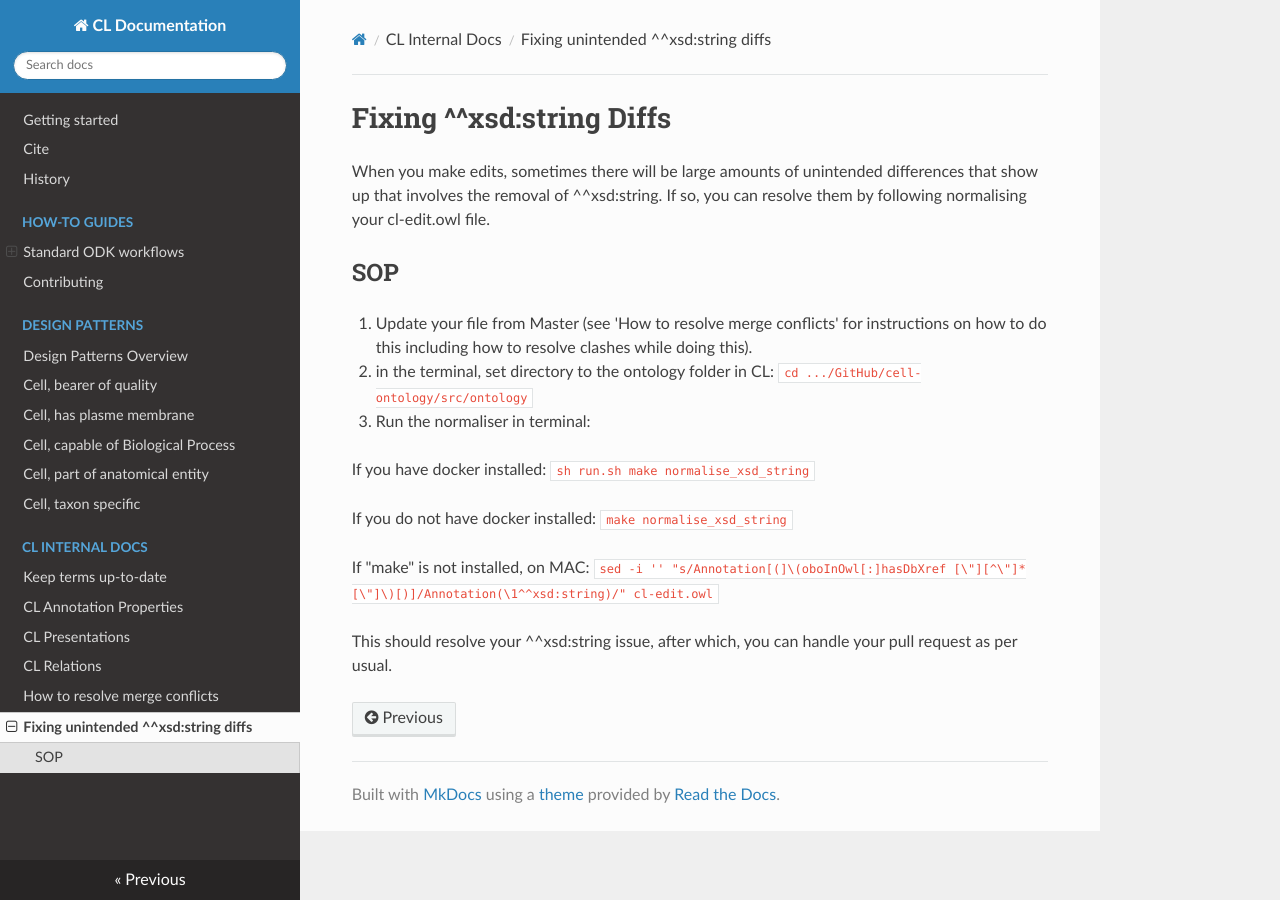
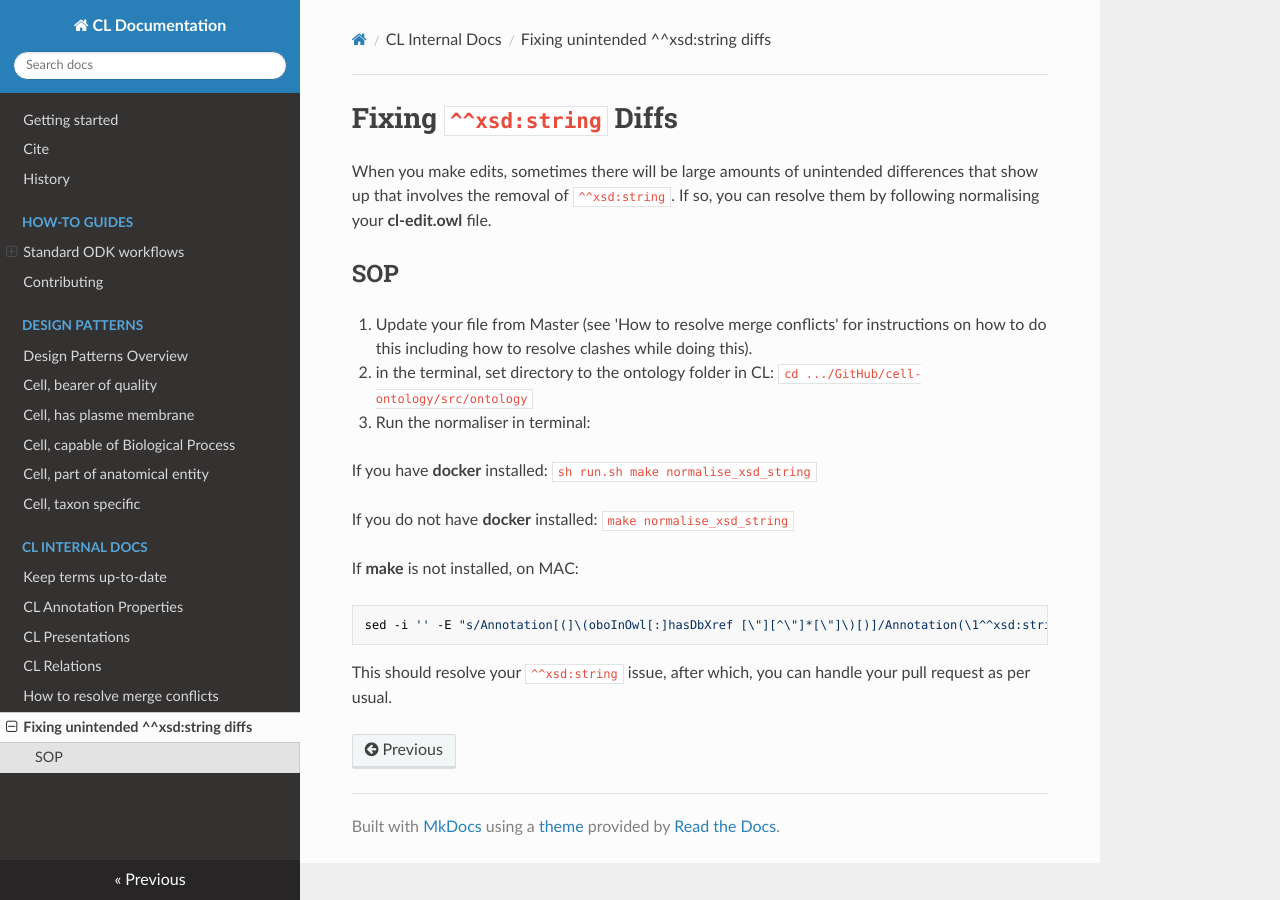
Before and after one commit to obophenotype/cell-ontology, an MkDocs documentation site: the page built from docs/Fixing_xsdstring_diffs.md, in a window 1280 px wide. Built offline with MkDocs 1.6.1, drawn with Linux system fonts in a browser that asks for light colours; nearby versions of some CDN libraries.

Commit message:
Add `sed -E` flag for consistency
This commit intends to update the documentation on fixing `^^xsd:string` issues. It adds an `-E` flag so that the command line method of normalisation is consistent with the one in the `cl.Makefile`.

If applied, this commit will fix #1362.

````diff
--- a/docs/Fixing_xsdstring_diffs.md
+++ b/docs/Fixing_xsdstring_diffs.md
@@ -1,5 +1,5 @@
-# Fixing ^^xsd:string Diffs
-When you make edits, sometimes there will be large amounts of unintended differences that show up that involves the removal of ^^xsd:string. If so, you can resolve them by following normalising your cl-edit.owl file.
+# Fixing `^^xsd:string` Diffs
+When you make edits, sometimes there will be large amounts of unintended differences that show up that involves the removal of `^^xsd:string`. If so, you can resolve them by following normalising your **cl-edit.owl** file.
 
 ## SOP
 
@@ -9,11 +9,14 @@ When you make edits, sometimes there will be large amounts of unintended differe
 
 3. Run the normaliser in terminal:
 
-  If you have docker installed: ```sh run.sh make normalise_xsd_string```
+  If you have **docker** installed: ```sh run.sh make normalise_xsd_string```
 
-  If you do not have docker installed: ```make normalise_xsd_string```
+  If you do not have **docker** installed: ```make normalise_xsd_string```
 
-  If "make" is not installed, on MAC: ``` sed -i '' "s/Annotation[(]\(oboInOwl[:]hasDbXref [\"][^\"]*[\"]\)[)]/Annotation(\1^^xsd:string)/" cl-edit.owl ```
+  If **make** is not installed, on MAC:
+``` sh
+sed -i '' -E "s/Annotation[(]\(oboInOwl[:]hasDbXref [\"][^\"]*[\"]\)[)]/Annotation(\1^^xsd:string)/" cl-edit.owl
+```
 
 
-This should resolve your ^^xsd:string issue, after which, you can handle your pull request as per usual.
+This should resolve your `^^xsd:string` issue, after which, you can handle your pull request as per usual.
````
